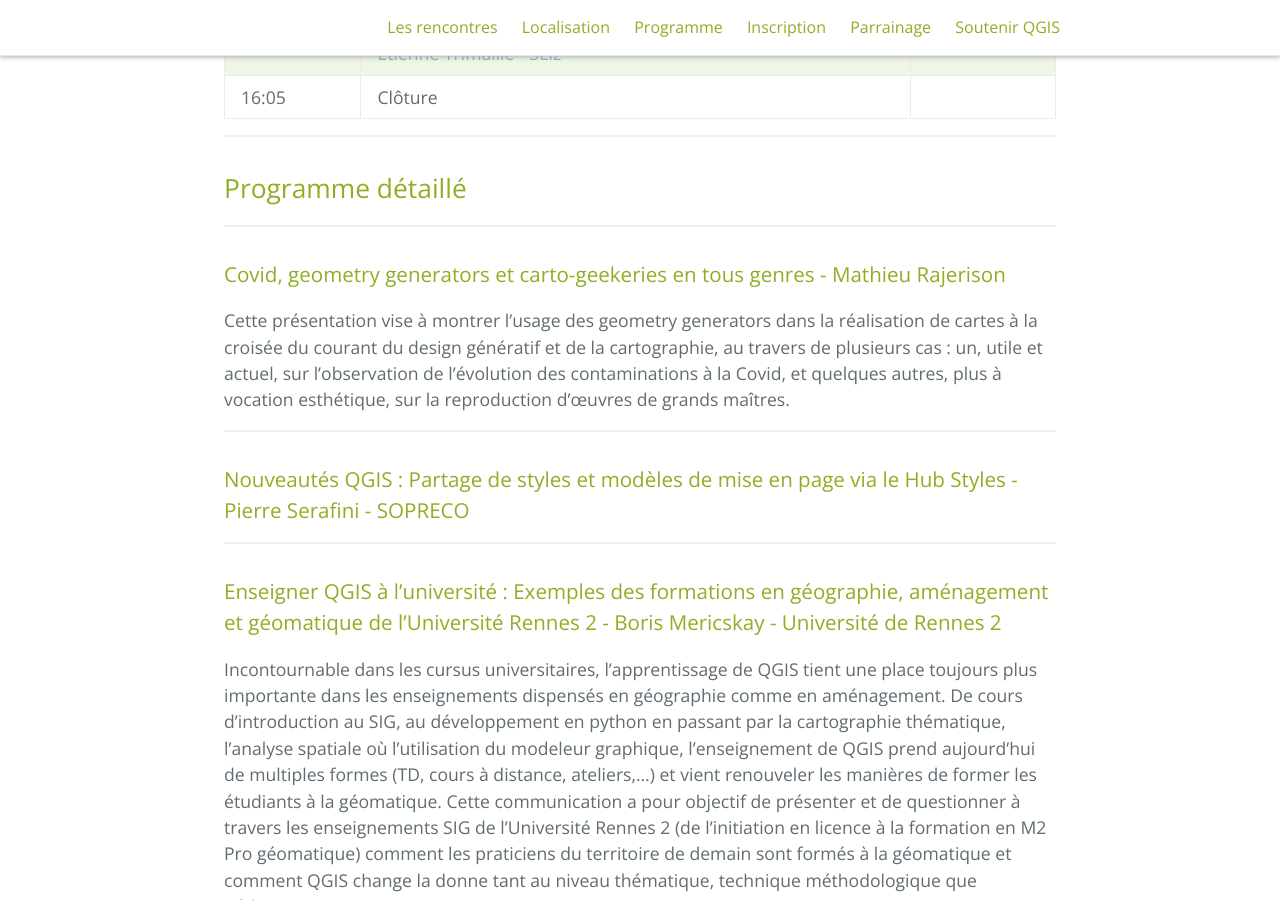
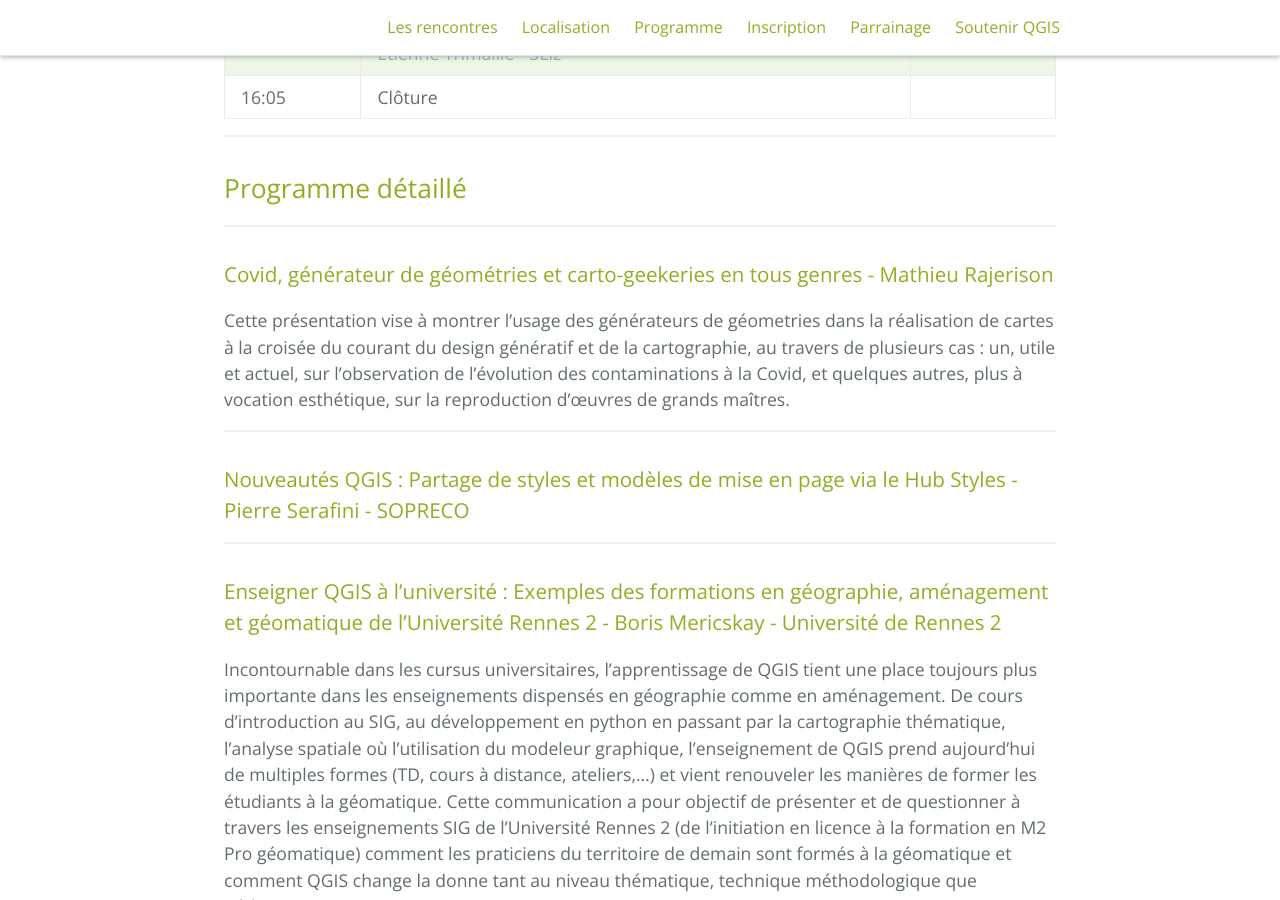
Before and after one commit to OSGeo-fr/QGIS-conf-fr-website, a Jekyll site: the page built from z20_programme.md, in a window 1280 px wide and 900 px high, scrolled down 2655 px. Built offline with Jekyll 4.4.1, drawn with Linux system fonts in a browser that asks for light colours; some of the changed text lies outside the part shown.

Commit message:
correction final

```diff
--- a/z20_programme.md
+++ b/z20_programme.md
@@ -36,7 +36,7 @@ _______________________
 </thead>
  <tr class="th"><td>Horaires</td><td> </td><td>Durée (hors questions)</td></tr>
  <tr class="impair"><td>09:00</td><td>Ouverture de la journée - OSGeo-FR & Groupe QGIS FR</td><td>15 min.</td></tr>
- <tr class="pair"><td>09:15</td><td><a href="#covid-geometry-generators-et-carto-geekeries-en-tous-genres---mathieu-rajerison">Covid, geometry generators et carto-geekeries en tous genres - Mathieu Rajerison</a></td><td>15 min.</td></tr>
+ <tr class="pair"><td>09:15</td><td><a href="#covid-générateur-de-géométries-et-carto-geekeries-en-tous-genres---mathieu-rajerison">Covid, generateur de géométries et carto-geekeries en tous genres - Mathieu Rajerison</a></td><td>15 min.</td></tr>
  <tr class="impair"><td>09:35</td><td><a href="#nouveautés-qgis--partage-de-styles-et-modèles-de-mise-en-page-via-le-hub-styles---pierre-serafini---sopreco">Nouveautés QGIS : Partage de styles et modèles de mise en page via le Hub Styles - Pierre Serafini - SOPRECO</a></td><td>7 min.</td></tr>
  <tr class="pair"><td>09:45</td><td><a href="#enseigner-qgis-à-luniversité--exemples-des-formations-en-géographie-aménagement-et-géomatique-de-luniversité-rennes-2---boris-mericskay---université-de-rennes-2">Enseigner QGIS à l'université : Exemples des formations en géographie, aménagement et géomatique de l'Université Rennes 2 - Boris Mericskay - Université de Rennes 2</a></td><td>15 min.</td></tr>
  <tr class="impair"><td>10:05</td><td><a href="#qgis-si---mettre-un-outil-de-cartographie-à-disposition-des-policiers-et-gendarmes---jean-de-villeneuve-régis-haubourg---gendarmerie--nationale-oslandia">QGIS-SI - Mettre un outil de cartographie à disposition des policiers et gendarmes - Jean de Villeneuve, Régis Haubourg - Gendarmerie  Nationale, Oslandia</a></td><td>15 min.</td></tr>
@@ -65,9 +65,9 @@ _______________________
 
 _______________________
 
-### Covid, geometry generators et carto-geekeries en tous genres - Mathieu Rajerison
+### Covid, générateur de géométries et carto-geekeries en tous genres - Mathieu Rajerison
 
-Cette présentation vise à montrer l'usage des geometry generators dans la réalisation de cartes à la croisée du courant du design génératif et de la cartographie, au travers de plusieurs cas : un, utile et actuel, sur l'observation de l'évolution des contaminations à la Covid, et quelques autres, plus à vocation esthétique, sur la reproduction d'œuvres de grands maîtres.
+Cette présentation vise à montrer l'usage des générateurs de géometries dans la réalisation de cartes à la croisée du courant du design génératif et de la cartographie, au travers de plusieurs cas : un, utile et actuel, sur l'observation de l'évolution des contaminations à la Covid, et quelques autres, plus à vocation esthétique, sur la reproduction d'œuvres de grands maîtres.
 
 _______________________
 
```
